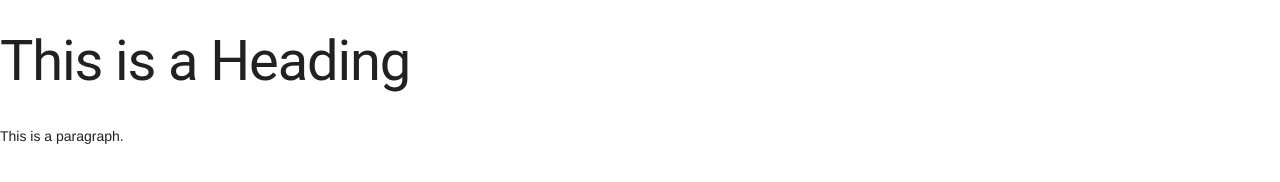
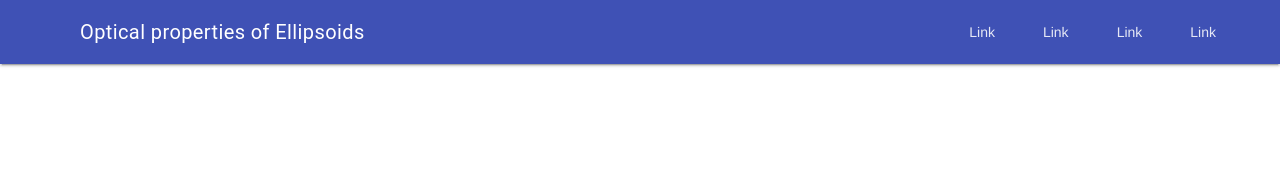
Before and after one commit to TharakaMonash/Chiral-ellipsoid, a plain HTML site: page index.html in a window 1280 px wide. Drawn offline with nearby package versions, Linux system fonts and the light colour scheme.

Commit message:
navigation layout added

```diff
--- a/index.html
+++ b/index.html
@@ -11,7 +11,37 @@
       <title>Optical properties of Ellipsoids</title>
   </head>
   <body>
-      <h1>This is a Heading</h1>
-      <p>This is a paragraph.</p>
-    </body>
+    <!-- Always shows a header, even in smaller screens. -->
+    <div class="mdl-layout mdl-js-layout mdl-layout--fixed-header">
+      <header class="mdl-layout__header">
+        <div class="mdl-layout__header-row">
+          <!-- Title -->
+          <span class="mdl-layout-title">Optical properties of Ellipsoids</span>
+          <!-- Add spacer, to align navigation to the right -->
+          <div class="mdl-layout-spacer"></div>
+          <!-- Navigation. We hide it in small screens. -->
+          <nav class="mdl-navigation mdl-layout--large-screen-only">
+            <a class="mdl-navigation__link" href="">Link</a>
+            <a class="mdl-navigation__link" href="">Link</a>
+            <a class="mdl-navigation__link" href="">Link</a>
+            <a class="mdl-navigation__link" href="">Link</a>
+          </nav>
+        </div>
+      </header>
+      <div class="mdl-layout__drawer">
+        <span class="mdl-layout-title">Title</span>
+        <nav class="mdl-navigation">
+          <a class="mdl-navigation__link" href="">Link</a>
+          <a class="mdl-navigation__link" href="">Link</a>
+          <a class="mdl-navigation__link" href="">Link</a>
+          <a class="mdl-navigation__link" href="">Link</a>
+        </nav>
+      </div>
+      <main class="mdl-layout__content">
+        <div class="page-content"><!-- Your content goes here -->
+
+        </div>
+      </main>
+    </div>
+  </body>
 </html>
```
